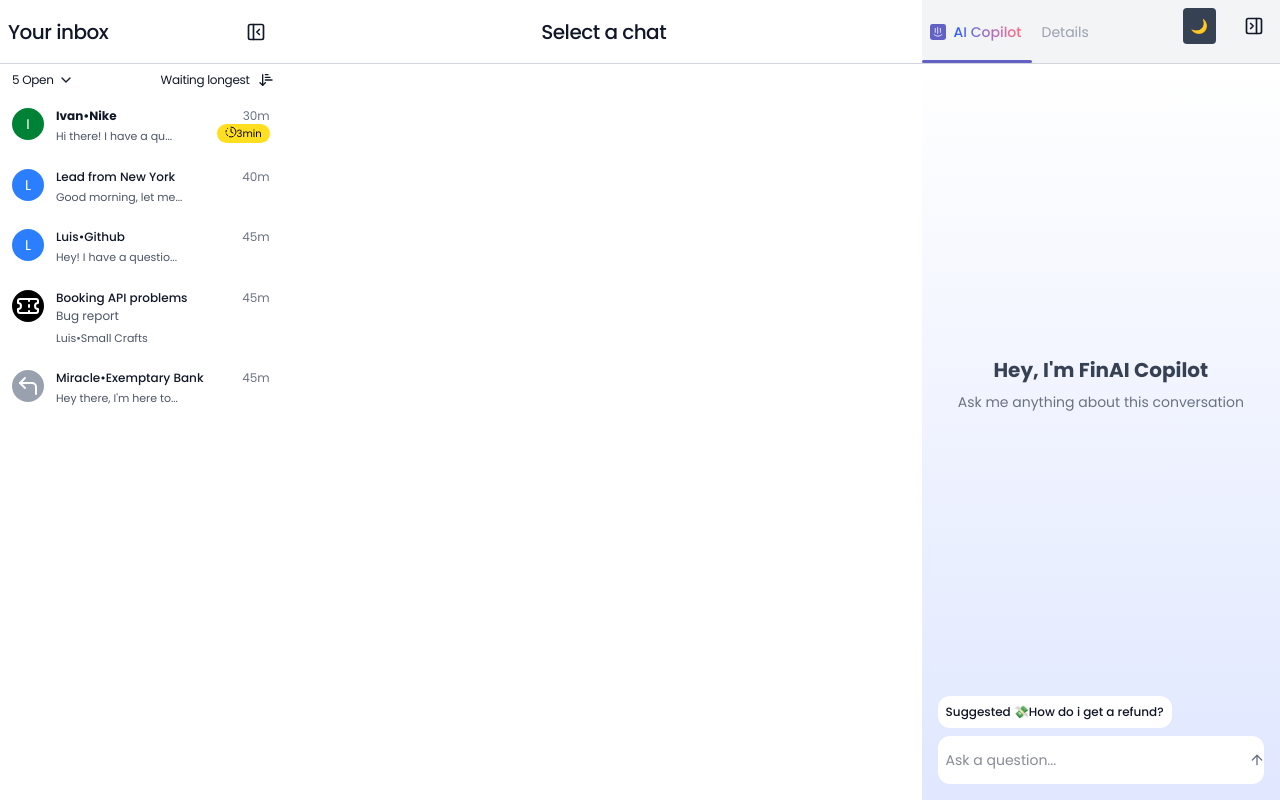
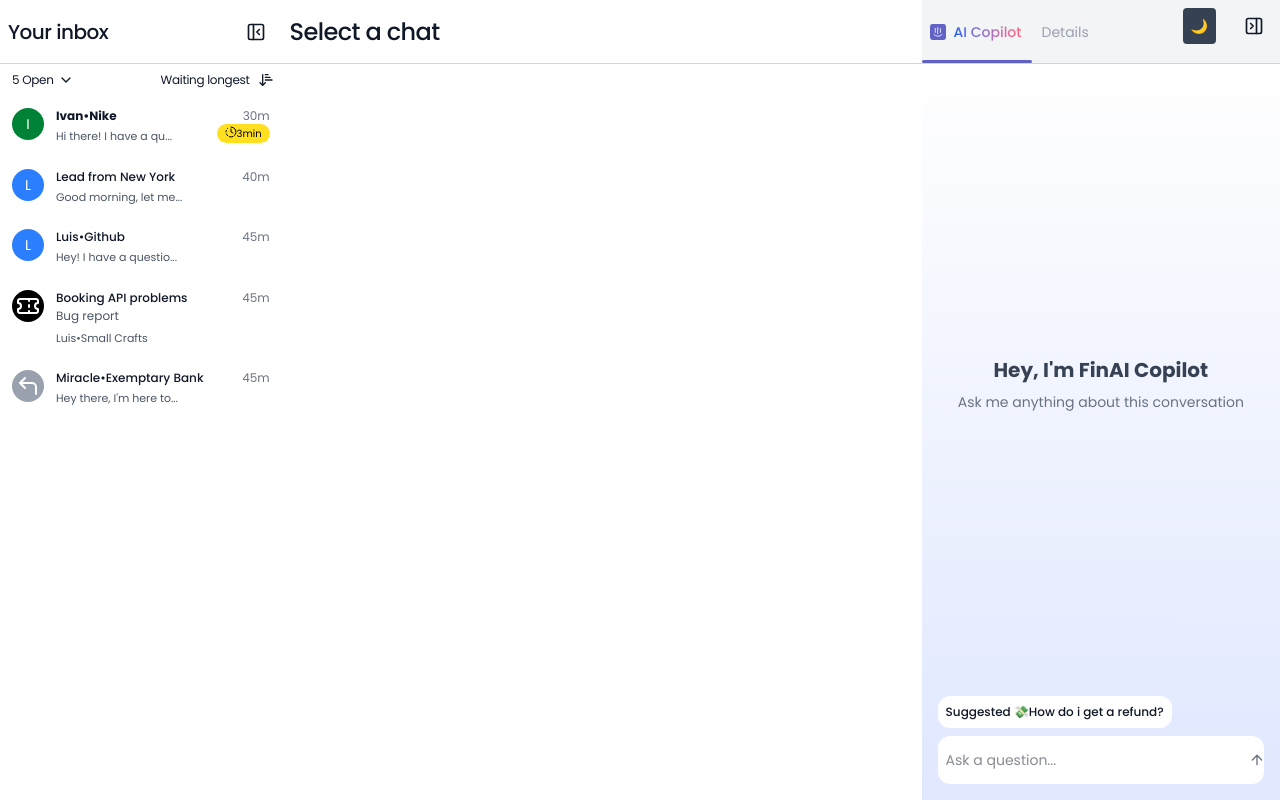
Before and after one commit to iam-i-j-k/beyond-chats, a React (Vite) app: page / in a window 1280 px wide. Built offline with nearby package versions, Linux system fonts and the light colour scheme.

Commit message:
row and column

```diff
--- a/src/components/Chatbox.jsx
+++ b/src/components/Chatbox.jsx
@@ -16,12 +16,12 @@ const Chatbox = ({ user, sidebarOpen, onClose }) => {
 
   return (
     <div className="transition-colors h-screen w-full flex flex-col bg-white dark:bg-gray-900">
-      <div className="flex items-center justify-between sm:justify-center h-[8%] p-2 border-b-1 border-gray-300 dark:border-gray-700">
-        <h1 className="text-sm sm:text-md md:text-xl font-medium tracking-tight">
+      <div className="flex flex-col sm:flex-row sm:items-center justify-between h-auto sm:h-[8%] p-2 border-b-1 border-gray-300 dark:border-gray-700">
+        <h1 className="text-base sm:text-lg md:text-2xl font-medium tracking-tight text-center sm:text-left w-full sm:w-auto">
           {user ? user.name ? user.name : user.title : "Select a chat"}
         </h1>
         {user && (
-          <div className="flex items-center gap-2 relative">
+          <div className="flex items-center gap-2 mt-2 sm:mt-0 self-center sm:self-auto">
             <button
               className="p-1 sm:p-2 rounded cursor-pointer transition"
               title="Options"
```
